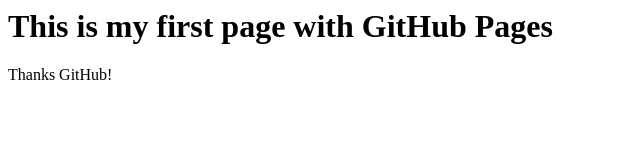
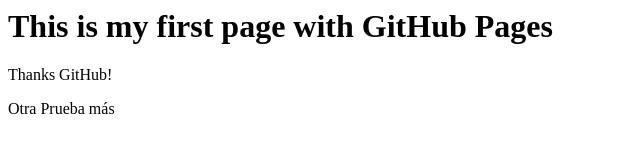
Before and after one commit to JCG-R/PrimerR, a plain HTML site: page index.html in a window 1280 px wide. Shown: the whole page, without its empty margins (0-640 px from the left). Drawn offline with Linux system fonts and the light colour scheme.

Commit message:
Update index.html

```diff
--- a/index.html
+++ b/index.html
@@ -1,4 +1,5 @@
 <html>
 <h1> This is my first page with GitHub Pages </h1>
 <p>Thanks GitHub!</p>
+  <p>Otra Prueba más</p>
 </html>
```
